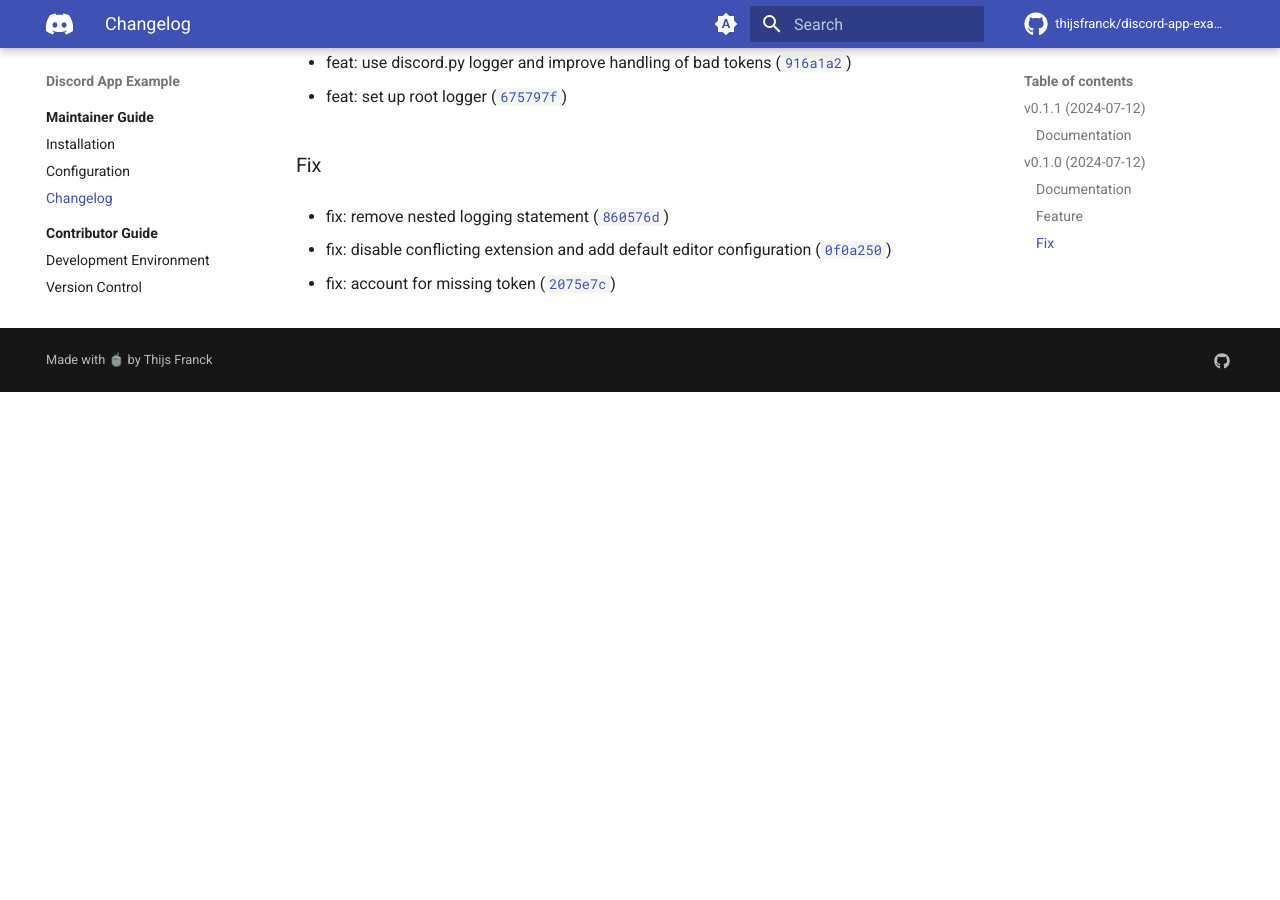
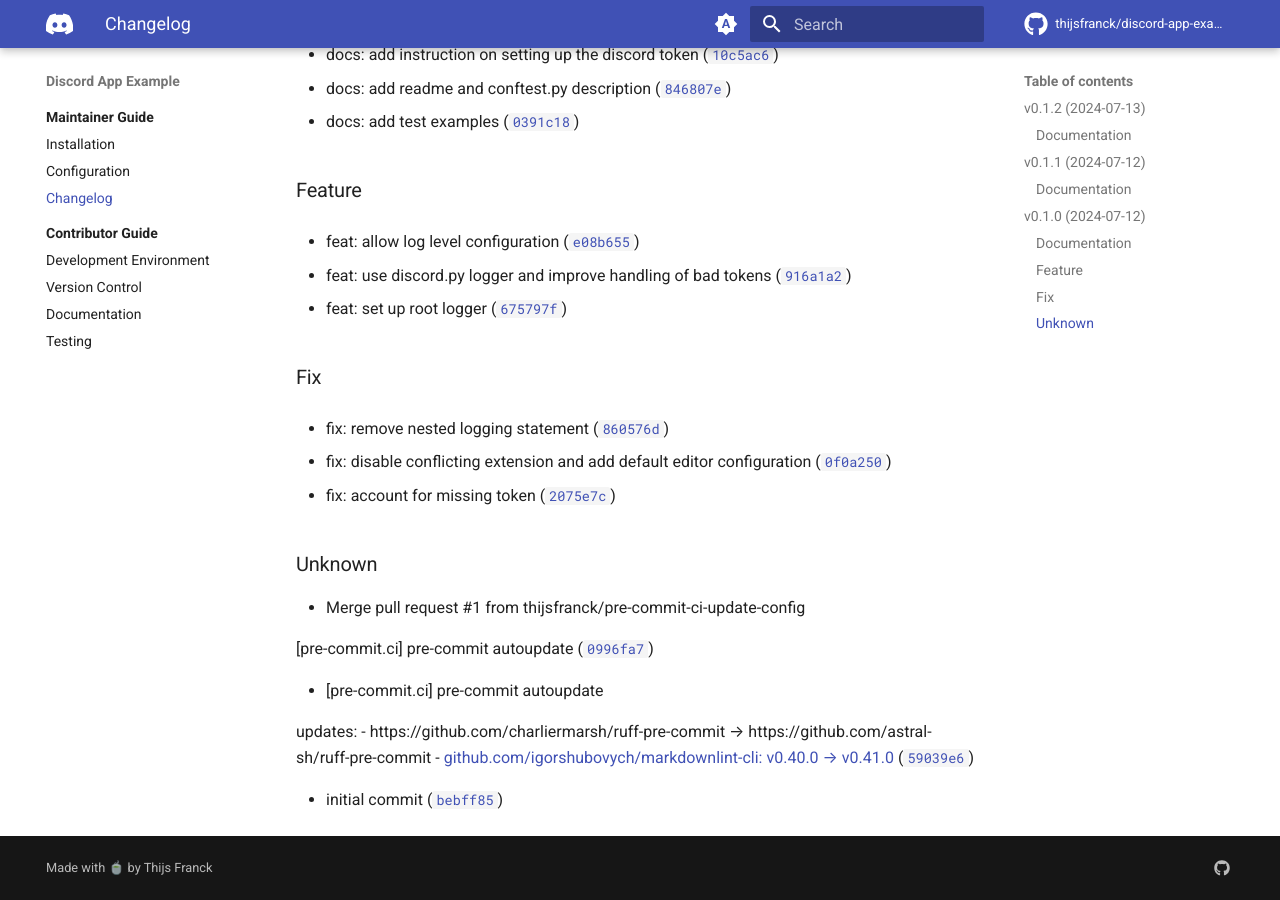
Before and after one commit to thijsfranck/discord-app-example, an MkDocs documentation site: the page built from docs/CHANGELOG.md, in a window 1280 px wide and 900 px high, scrolled down 1625 px. Built offline with MkDocs 1.6.1 and Material for MkDocs 9.7.7, drawn with Linux system fonts in a browser that asks for light colours; comment, search, counter and statistics services are not loaded; the version menu is left out; before the commit the page ends 2017 px from its top, so only the background shows below that; some of the changed text lies outside the part shown.

Commit message:
0.1.2
Automatically generated by python-semantic-release

```diff
--- a/docs/CHANGELOG.md
+++ b/docs/CHANGELOG.md
@@ -1,4 +1,12 @@
 # CHANGELOG
+
+## v0.1.2 (2024-07-13)
+
+### Documentation
+
+* docs: add note on semantic release and conventional commits ([`b7b8891`](https://github.com/thijsfranck/discord-app-example/commit/b7b889185359634f97ad6e8031f60dbb6fd50bda))
+
+* docs: add changelog ([`32946f3`](https://github.com/thijsfranck/discord-app-example/commit/32946f3ab43b3c69512d449de811fd09636cccb9))
 
 ## v0.1.1 (2024-07-12)
 
@@ -91,3 +99,17 @@
 * fix: disable conflicting extension and add default editor configuration ([`0f0a250`](https://github.com/thijsfranck/discord-app-example/commit/0f0a2500c011af7119764107dfbb65282e81532e))
 
 * fix: account for missing token ([`2075e7c`](https://github.com/thijsfranck/discord-app-example/commit/2075e7cf9210e4727546a6f191ad4e896a98e42d))
+
+### Unknown
+
+* Merge pull request #1 from thijsfranck/pre-commit-ci-update-config
+
+[pre-commit.ci] pre-commit autoupdate ([`0996fa7`](https://github.com/thijsfranck/discord-app-example/commit/0996fa7ee030606af81cf8db7ce4cae6d5b1e298))
+
+* [pre-commit.ci] pre-commit autoupdate
+
+updates:
+- https://github.com/charliermarsh/ruff-pre-commit → https://github.com/astral-sh/ruff-pre-commit
+- [github.com/igorshubovych/markdownlint-cli: v0.40.0 → v0.41.0](https://github.com/igorshubovych/markdownlint-cli/compare/v0.40.0...v0.41.0) ([`59039e6`](https://github.com/thijsfranck/discord-app-example/commit/59039e60cc51cf73294b90c53131643d3c6c03d6))
+
+* initial commit ([`bebff85`](https://github.com/thijsfranck/discord-app-example/commit/bebff85e676c833a9915086848232d02177fa0b1))
```
